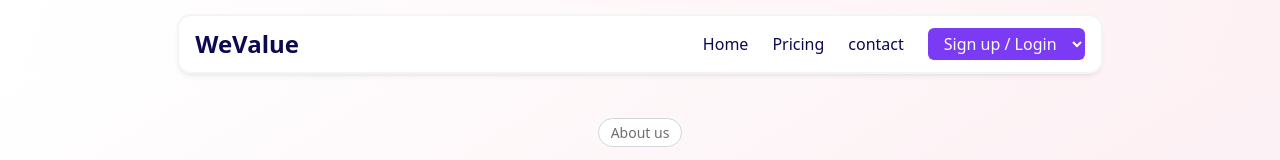
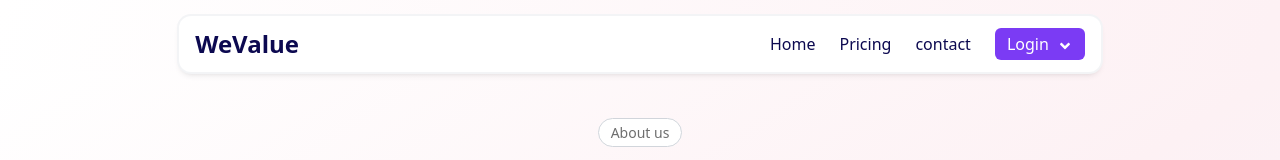
Before and after one commit to vigneshherao/weValue_Client, a React (Vite) app in the folder wevalue_client/: page / in a window 1280 px wide. Shown: the top 160 px of the page. Built offline with nearby package versions, Linux system fonts and the light colour scheme.

Commit message:
feat: added conditional rendering for navbar

```diff
--- a/wevalue_client/src/pages/landing/Navbar.jsx
+++ b/wevalue_client/src/pages/landing/Navbar.jsx
@@ -1,9 +1,18 @@
 import React, { useState } from "react";
 import { Menu, X } from "lucide-react";
-import { Link } from "react-router-dom";
+import { Link, useNavigate } from "react-router-dom";
+import { FaAngleDown } from "react-icons/fa";
 
 const Navbar = () => {
   const [isOpen, setIsOpen] = useState(false);
+  const [isDropdownOpen, setIsDropdownOpen] = useState(false);
+  console.log(isDropdownOpen);
+
+  const navigate = useNavigate();
+
+  const handleDropdownToggle = (text) => {
+    text ? navigate("tutor/login") : () => navigate("student/login");
+  };
 
   return (
     <nav className="bg-white shadow-md ring-2 ring-gray-100 rounded-xl mx-auto w-[72%] mt-4 px-4 py-3 flex items-center justify-between z-50 relative">
@@ -21,23 +30,34 @@ const Navbar = () => {
         >
           <Link to={"/contact"}>contact</Link>
         </a>
-        <select className="bg-[#7b3bf4] p text-white border-none text-[#0C0950] font-medium rounded-md px-3 py-1 outline-none hover:border-white focus:ring-1 focus:ring-white transition">
-          <option value="" disabled selected hidden>
-            Sign up / Login
-          </option>
-          <option
-            value="tutee"
-            className="bg-white text-[#0C0950] border-none outline-none"
-          >
-            as Student
-          </option>
-          <option
-            value="tutor"
-            className="bg-white text-[#0C0950] border-none outline-none"
-          >
-            as Tutor
-          </option>
-        </select>
+
+        <div
+          className="bg-[#7b3bf4]  text-white border-none font-medium rounded-md px-3 py-1 outline-none hover:border-white focus:ring-1 focus:ring-white transition"
+          onClick={() => setIsDropdownOpen(!isDropdownOpen)}
+        >
+          <label className="flex justify-between items-center cursor-pointer">
+            Login
+            <span className="mt-1 ml-2 ">
+              <FaAngleDown />
+            </span>
+          </label>
+          {isDropdownOpen && (
+            <div className="absolute  w-32 top-12 ring-gray-100 right-[-1px] bg-white rounded-md shadow-md p-4 flex flex-col space-y-4 ">
+              <label
+                className="text-[#0C0950] flex justify-between items-center cursor-pointer p-1 hover:bg-gray-100"
+                onClick={() => navigate("student/login")}
+              >
+                as Tutee
+              </label>
+              <label
+                className="text-[#0C0950]  flex justify-between items-center cursor-pointer  hover:bg-gray-100 "
+                onClick={() => navigate("tutor/login")}
+              >
+                as Tutor
+              </label>
+            </div>
+          )}
+        </div>
       </div>
       <button
         className="md:hidden text-[#0C0950] focus:outline-none"
@@ -65,13 +85,33 @@ const Navbar = () => {
           >
             Contact
           </a>
-          <select className="bg-white border border-gray-300 text-[#0C0950] font-medium rounded-md px-3 py-1 outline-none hover:border-blue-400 focus:ring-1 focus:ring-blue-500 transition">
-            <option value="" disabled selected hidden>
-              Sign up / Login
-            </option>
-            <option value="tutee">as Tutee</option>
-            <option value="tutor">as Tutor</option>
-          </select>
+          <div
+            className="bg-[#7b3bf4]  text-white border-none font-medium rounded-md px-3 py-1 outline-none hover:border-white focus:ring-1 focus:ring-white transition"
+            onClick={() => setIsDropdownOpen(!isDropdownOpen)}
+          >
+            <label className="flex justify-between items-center cursor-pointer">
+              Login
+              <span className="mt-1 ml-2 ">
+                <FaAngleDown />
+              </span>
+            </label>
+            {isDropdownOpen && (
+              <div className="absolute  w-32 top-12 ring-gray-100 right-[-1px] bg-white rounded-md shadow-md p-4 flex flex-col space-y-4 ">
+                <label
+                  className="text-[#0C0950] flex justify-between items-center cursor-pointer p-1 hover:bg-gray-100"
+                  onClick={() => handleDropdownToggle("tutee")}
+                >
+                  as Tutee
+                </label>
+                <label
+                  className="text-[#0C0950]  flex justify-between items-center cursor-pointer  hover:bg-gray-100 "
+                  onClick={() => handleDropdownToggle("tutor")}
+                >
+                  as Tutor
+                </label>
+              </div>
+            )}
+          </div>
         </div>
       )}
     </nav>
```
